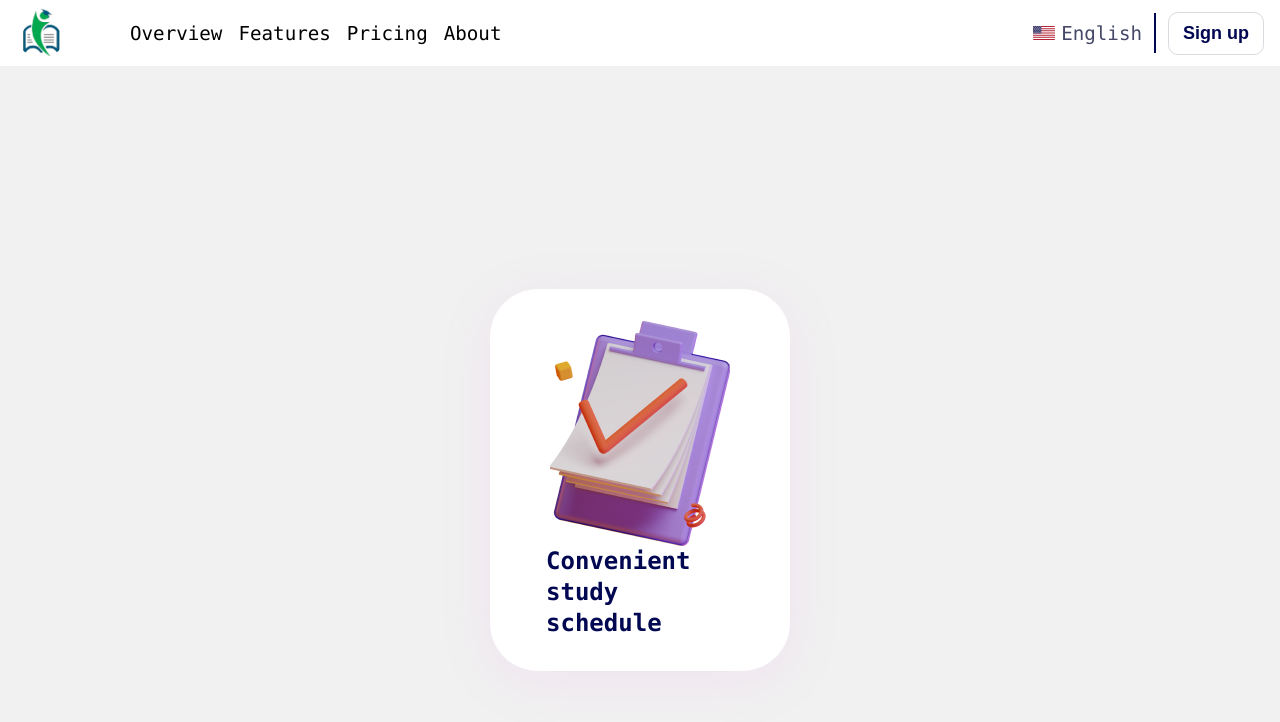
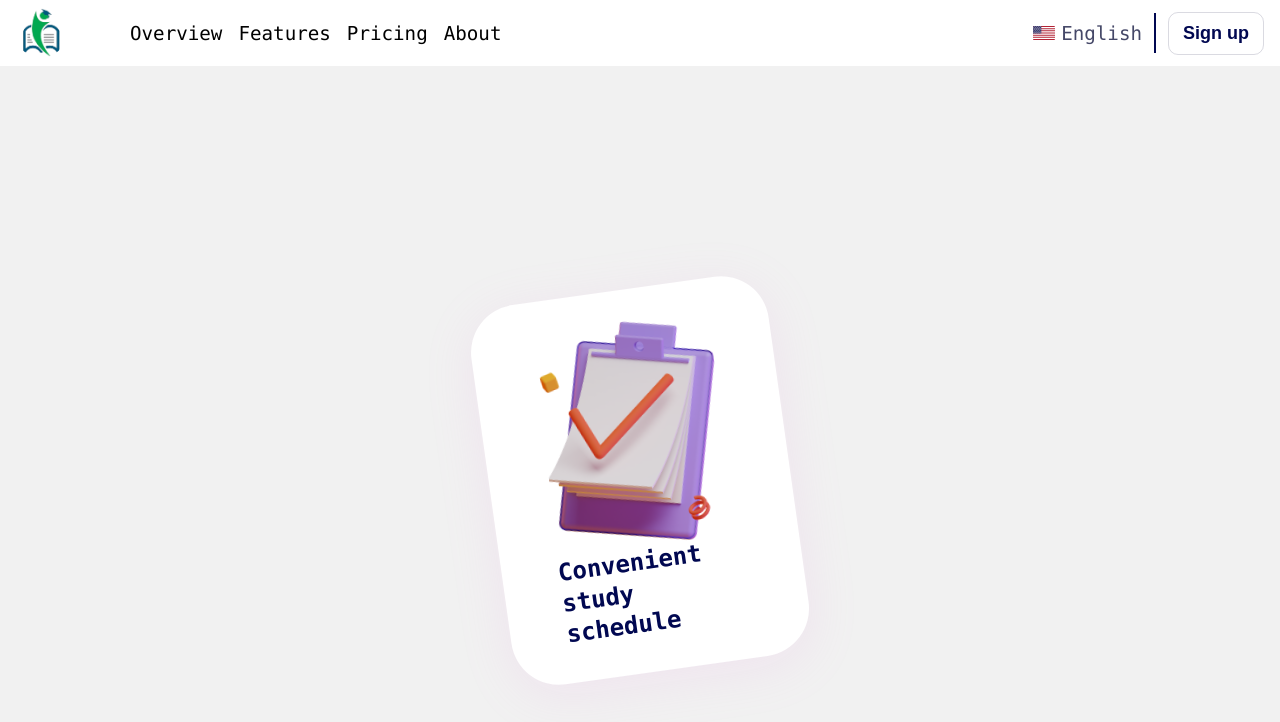
Before and after one commit to ranaintizar/soluzar, a Next.js app: page / in a window 1280 px wide. Shown: the top 722 px of the page. Built offline with nearby package versions, Linux system fonts and the light colour scheme.

Commit message:
Minor Fixes

```diff
--- a/src/components/feature-card/FeatureCard.module.scss
+++ b/src/components/feature-card/FeatureCard.module.scss
@@ -7,6 +7,8 @@
   border-radius: 48px;
   background: #fff;
   box-shadow: 0px 10px 50px 0px #ee9ae526;
+  transition: all 0.3s;
+  rotate: -8deg;
 
   .img {
     @extend .flexCenter;
@@ -19,6 +21,10 @@
     font-weight: 700;
     line-height: 130%;
   }
+
+  &:hover {
+    rotate: 0deg;
+  }
 }
 
 @media screen and (max-width: 748px) {
--- a/src/components/feature-card/FeatureCard.tsx
+++ b/src/components/feature-card/FeatureCard.tsx
@@ -13,7 +13,7 @@ const FeatureCard = ({ src, text }: Props) => {
   return (
     <div className={stl.featureCard}>
       <div className={stl.img}>
-        <img src={src} />
+        <img src={src} alt="image-1" />
       </div>
       <div className={stl.desc}>{text}</div>
     </div>
```
